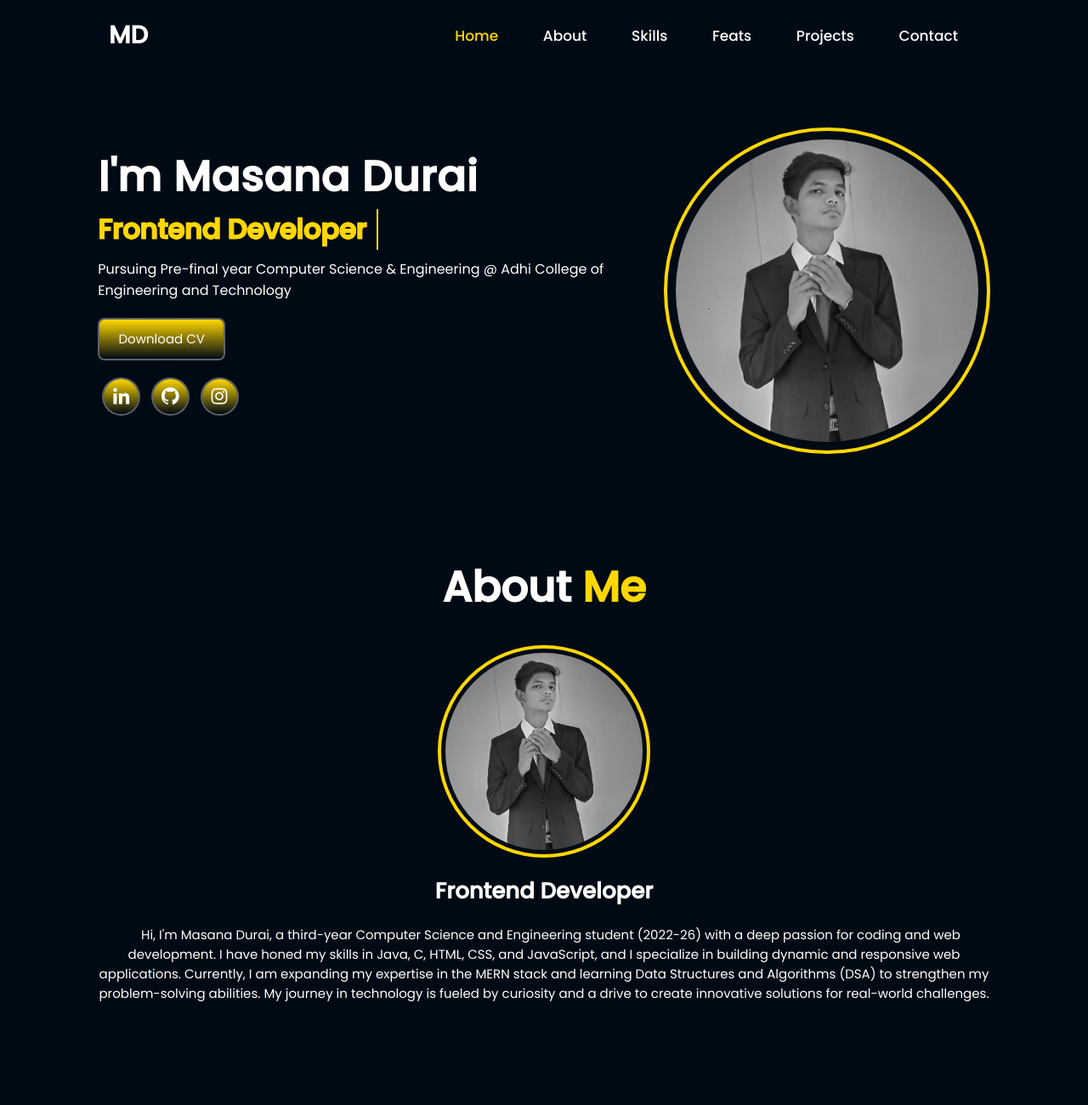
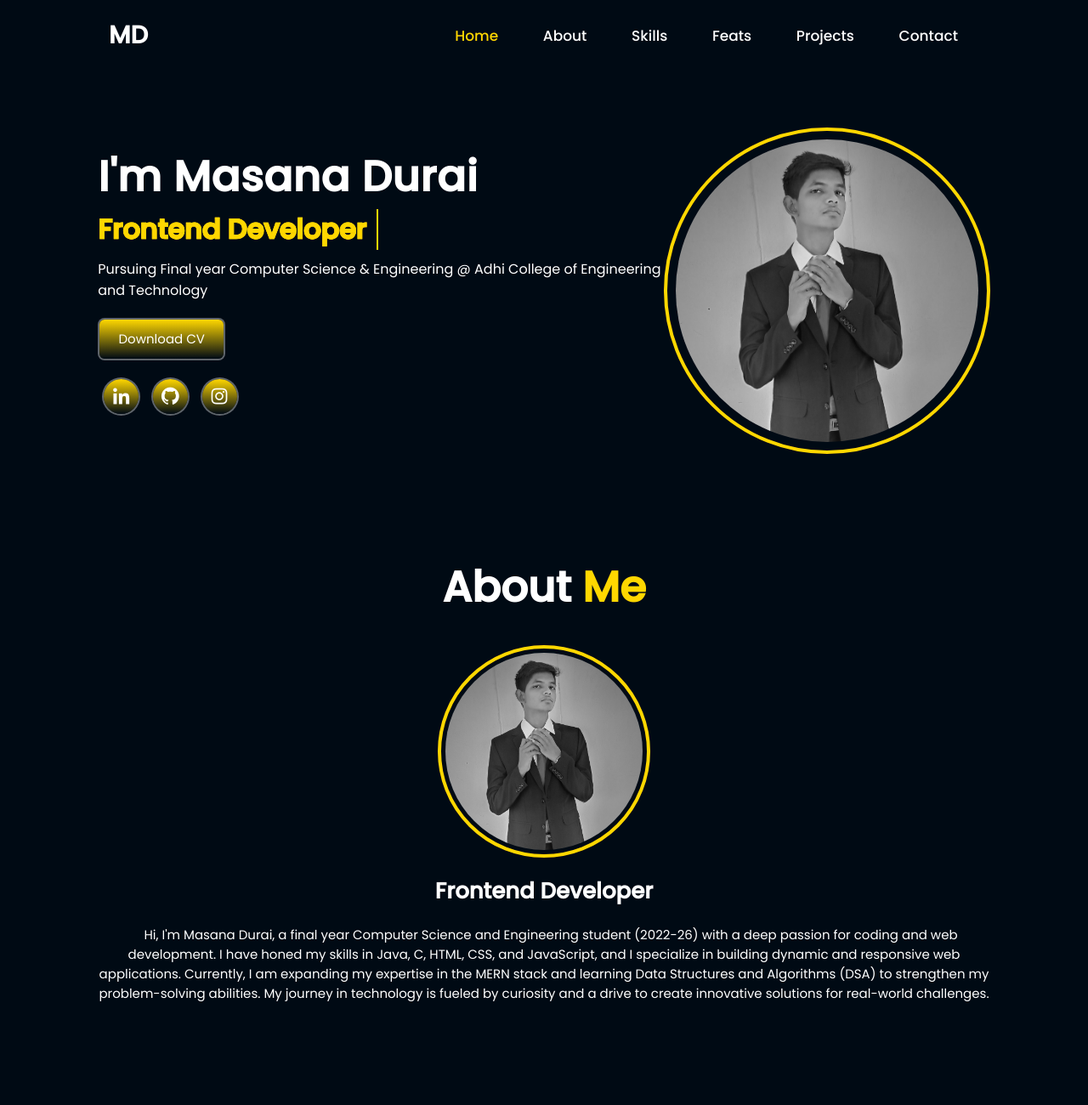
Before and after one commit to Masanadurai007/My_Portfolio, a plain HTML site: page index.html in a window 1280 px wide. Shown: the top 1300 px of the page at 85% size. Drawn offline with nearby package versions, Linux system fonts and the light colour scheme; a script that the page names is missing.

Commit message:
updated year

```diff
--- a/index.html
+++ b/index.html
@@ -37,7 +37,7 @@
           <h2>Frontend Developer</h2>
         </div>
         <p>
-          Pursuing Pre-final year Computer Science & Engineering @ Adhi College
+          Pursuing Final year Computer Science & Engineering @ Adhi College
           of Engineering and Technology
         </p>
         <div class="btn-section">
@@ -75,7 +75,7 @@
       <div class="text-content2">
         <h2>Frontend Developer</h2>
         <p>
-          &nbsp;&nbsp;&nbsp;&nbsp;Hi, I'm Masana Durai, a third-year Computer
+          &nbsp;&nbsp;&nbsp;&nbsp;Hi, I'm Masana Durai, a final year Computer
           Science and Engineering student (2022-26) with a deep passion for
           coding and web development. I have honed my skills in Java, C, HTML,
           CSS, and JavaScript, and I specialize in building dynamic and
```
